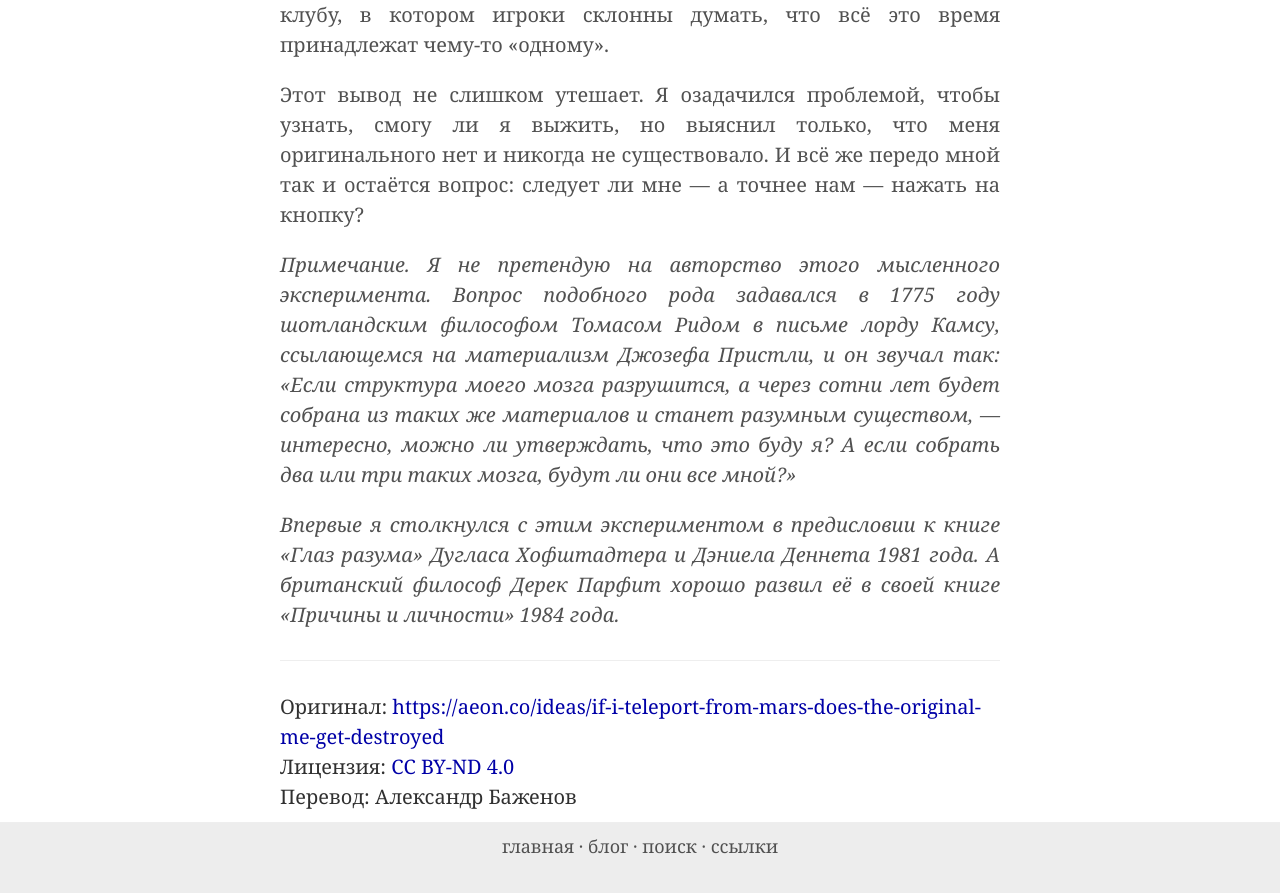
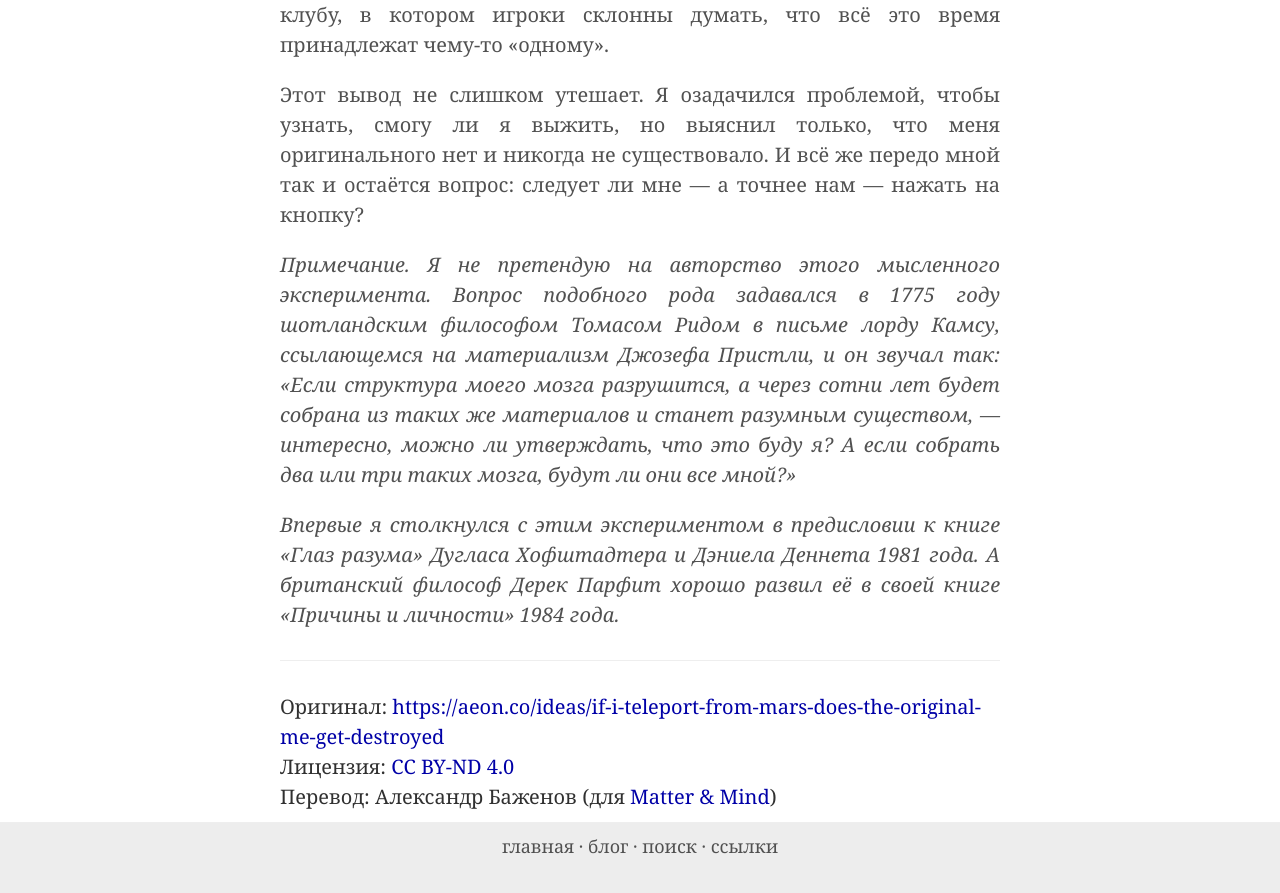
Before and after one commit to ReducingSuffering/reducingsuffering.github.io, a Jekyll site: the page built from _articles/charlie-huenemann-if-i-teleport-from-mars-does-the-original-me-get-destroyed.md, in a window 1280 px wide and 900 px high, scrolled down 4074 px. Shown: the top 893 px of the window. Built offline with Jekyll 4.4.1, drawn with Linux system fonts in a browser that asks for light colours.

Commit message:
Update charlie-huenemann-if-i-teleport-from-mars-does-the-original-me-get-destroyed.md

```diff
--- a/_articles/charlie-huenemann-if-i-teleport-from-mars-does-the-original-me-get-destroyed.md
+++ b/_articles/charlie-huenemann-if-i-teleport-from-mars-does-the-original-me-get-destroyed.md
@@ -3,7 +3,7 @@ layout: article
 title: Если я телепортируюсь с Марса, разрушится ли моя оригинальная версия?
 authors:
   - Чарли Хьюнеман
-translated_by: Александр Баженов
+translated_by: Александр Баженов (для <a href="https://ubq124.wordpress.com/">Matter & Mind</a>)
 original: https://aeon.co/ideas/if-i-teleport-from-mars-does-the-original-me-get-destroyed
 original_date:
   - 2017.08.01
```
